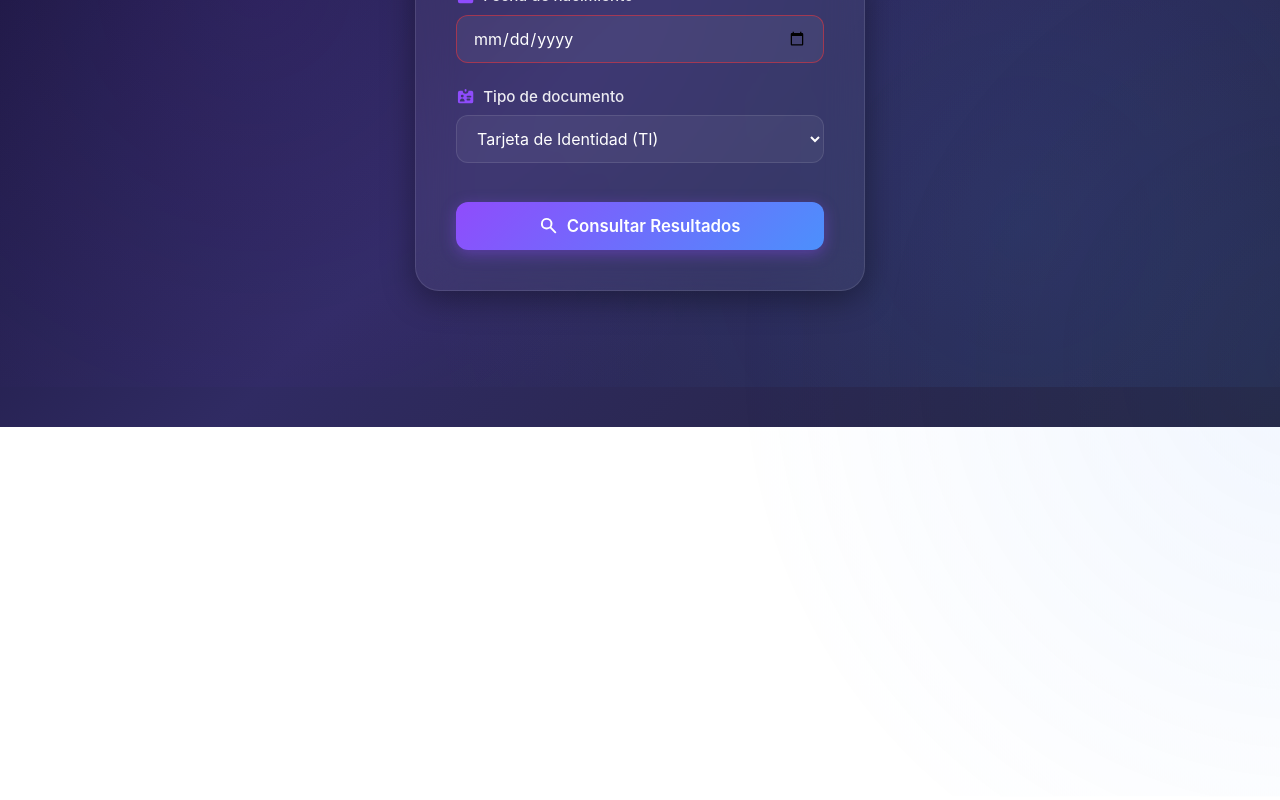
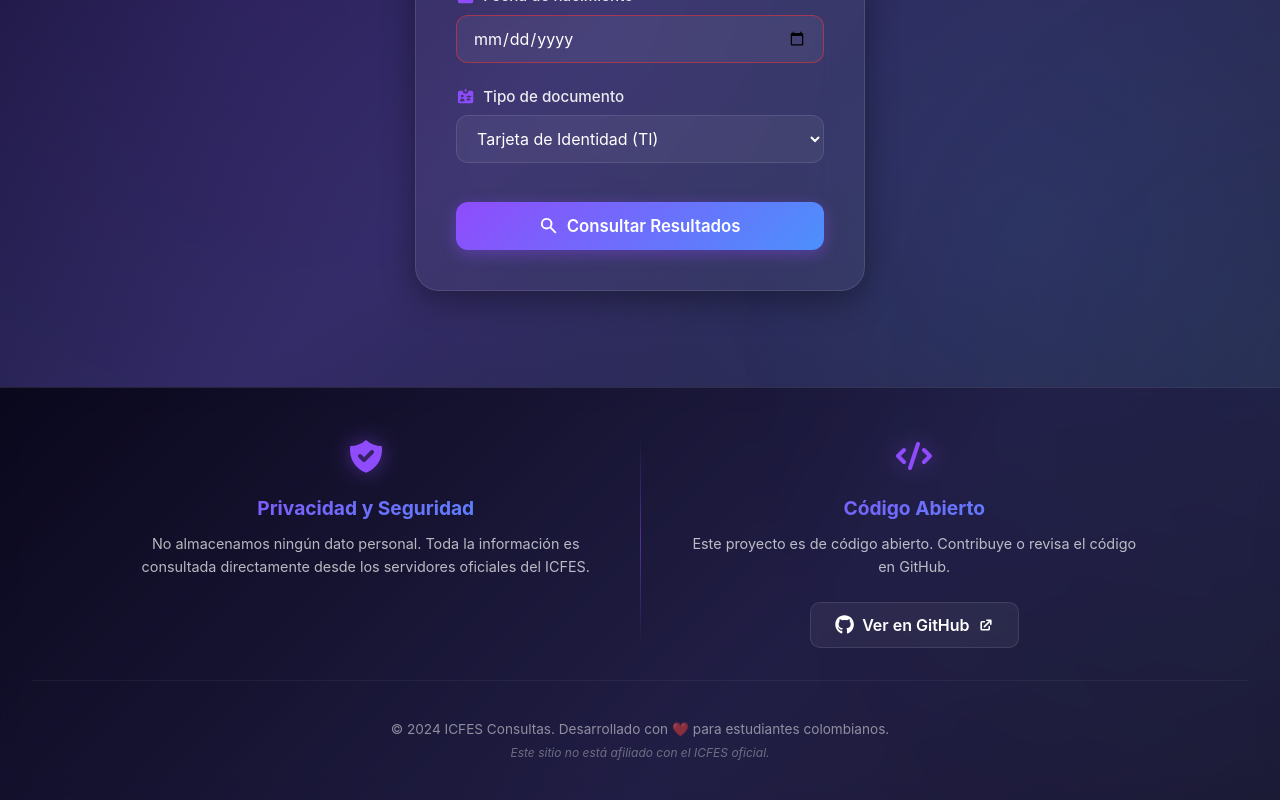
Before and after one commit to NeuDam/ICFES-WEB-CONSULTA, a React (Vite) app: page / in a window 1280 px wide. Shown: the part 413-1213 px from the top of the page. Before the commit the page ends 840 px from the top, so only its background shows below. Built offline with nearby package versions, Linux system fonts and the light colour scheme.

Commit message:
feat: Add Footer component with privacy and open-source information, and update styles

```diff
--- a/src/App.jsx
+++ b/src/App.jsx
@@ -1,6 +1,7 @@
 import axios from "axios";
 import Layout from "./components/Layout";
 import Loading from "./components/Loading";
+import Footer from "./components/Footer";
 import SEO from "./components/SEO";
 import { useState } from "react";
 import { HiDocumentText, HiCalendar, HiIdentification, HiSearch, HiCheckCircle, HiXCircle, HiChartBar, HiChatAlt2 } from "react-icons/hi";
@@ -133,6 +134,8 @@
           </>
         )}
       </div>
+
+      <Footer />
     </Layout>
   )
 }
--- /dev/null
+++ b/src/components/Footer.jsx
@@ -0,0 +1,50 @@
+import { HiShieldCheck, HiCode, HiExternalLink } from "react-icons/hi";
+import { FaGithub } from "react-icons/fa";
+
+const Footer = () => {
+  return (
+    <footer className="app-footer">
+      <div className="footer-content">
+        <div className="footer-section">
+          <HiShieldCheck className="footer-icon" />
+          <h3>Privacidad y Seguridad</h3>
+          <p>
+            No almacenamos ningún dato personal. Toda la información es consultada
+            directamente desde los servidores oficiales del ICFES.
+          </p>
+        </div>
+
+        <div className="footer-divider"></div>
+
+        <div className="footer-section">
+          <HiCode className="footer-icon" />
+          <h3>Código Abierto</h3>
+          <p>
+            Este proyecto es de código abierto. Contribuye o revisa el código en GitHub.
+          </p>
+          <a
+            href="https://github.com/NeuDam/ICFES-WEB-CONSULTA"
+            target="_blank"
+            rel="noopener noreferrer"
+            className="github-link"
+          >
+            <FaGithub className="github-icon" />
+            Ver en GitHub
+            <HiExternalLink className="external-icon" />
+          </a>
+        </div>
+      </div>
+
+      <div className="footer-bottom">
+        <p>
+          © {new Date().getFullYear()} ICFES Consultas. Desarrollado con ❤️ para estudiantes colombianos.
+        </p>
+        <p className="footer-disclaimer">
+          Este sitio no está afiliado con el ICFES oficial.
+        </p>
+      </div>
+    </footer>
+  );
+};
+
+export default Footer;
--- a/src/index.css
+++ b/src/index.css
@@ -5,13 +5,27 @@
   padding: 0;
 }
 
+html {
+  min-height: 100%;
+  height: 100%;
+  background: linear-gradient(135deg, #0f0c29 0%, #302b63 50%, #24243e 100%);
+  background-attachment: fixed;
+  /* Prevenir bounce en iOS */
+  overscroll-behavior: none;
+  -webkit-overflow-scrolling: touch;
+}
+
 body {
   margin: 0;
   min-height: 100vh;
-  background: linear-gradient(135deg, #0f0c29 0%, #302b63 50%, #24243e 100%);
+  min-height: 100dvh;
+  /* Para dispositivos móviles modernos */
+  background: transparent;
   color: white;
   position: relative;
   overflow-x: hidden;
+  /* Prevenir bounce en iOS */
+  overscroll-behavior-y: none;
 }
 
 body::before {
@@ -21,11 +35,25 @@
   left: 0;
   width: 100%;
   height: 100%;
+  min-height: 100vh;
+  min-height: 100dvh;
   background-image:
     radial-gradient(circle at 20% 50%, rgba(143, 76, 252, 0.1) 0%, transparent 50%),
     radial-gradient(circle at 80% 80%, rgba(76, 144, 252, 0.1) 0%, transparent 50%);
   pointer-events: none;
   z-index: 0;
+}
+
+#root {
+  min-height: 100vh;
+  min-height: 100dvh;
+  position: relative;
+}
+
+main {
+  min-height: 100vh;
+  min-height: 100dvh;
+  position: relative;
 }
 
 .container-buttons {
@@ -704,10 +732,11 @@
 /* Scrollbar personalizado */
 ::-webkit-scrollbar {
   width: 10px;
+  height: 10px;
 }
 
 ::-webkit-scrollbar-track {
-  background: rgba(255, 255, 255, 0.05);
+  background: #0f0c29;
 }
 
 ::-webkit-scrollbar-thumb {
@@ -717,6 +746,12 @@
 
 ::-webkit-scrollbar-thumb:hover {
   background: linear-gradient(180deg, #a05cfc, #5ca0fc);
+}
+
+/* Firefox scrollbar */
+* {
+  scrollbar-width: thin;
+  scrollbar-color: #8f4cfc #0f0c29;
 }
 
 /* Animación de entrada para main */
@@ -897,6 +932,7 @@
   right: -50%;
   width: 100%;
   height: 100%;
+  min-height: 100vh;
   background-image:
     radial-gradient(circle at center, rgba(76, 144, 252, 0.08) 0%, transparent 70%);
   pointer-events: none;
@@ -1034,3 +1070,149 @@
     font-size: 1rem;
   }
 }
+
+/* Footer Styles */
+.app-footer {
+  margin-top: 6rem;
+  padding: 3rem 2rem 2rem;
+  background: rgba(0, 0, 0, 0.3);
+  backdrop-filter: blur(10px);
+  border-top: 1px solid rgba(255, 255, 255, 0.1);
+  position: relative;
+  z-index: 1;
+}
+
+.footer-content {
+  max-width: 1000px;
+  margin: 0 auto;
+  display: grid;
+  grid-template-columns: 1fr auto 1fr;
+  gap: 3rem;
+  align-items: start;
+  margin-bottom: 2rem;
+}
+
+.footer-section {
+  text-align: center;
+}
+
+.footer-icon {
+  font-size: 2.5rem;
+  color: #8f4cfc;
+  margin-bottom: 1rem;
+  filter: drop-shadow(0 0 10px rgba(143, 76, 252, 0.5));
+}
+
+.footer-section h3 {
+  font-size: 1.2rem;
+  margin-bottom: 0.75rem;
+  background: linear-gradient(135deg, #8f4cfc, #4c90fc);
+  -webkit-background-clip: text;
+  -webkit-text-fill-color: transparent;
+  background-clip: text;
+}
+
+.footer-section p {
+  font-size: 0.9rem;
+  line-height: 1.6;
+  color: rgba(255, 255, 255, 0.7);
+  margin-bottom: 1rem;
+}
+
+.footer-divider {
+  width: 1px;
+  height: 100%;
+  min-height: 120px;
+  background: linear-gradient(to bottom,
+      transparent,
+      rgba(143, 76, 252, 0.5),
+      transparent);
+}
+
+.github-link {
+  display: inline-flex;
+  align-items: center;
+  gap: 0.5rem;
+  padding: 0.75rem 1.5rem;
+  background: rgba(255, 255, 255, 0.05);
+  border: 1px solid rgba(255, 255, 255, 0.1);
+  border-radius: 10px;
+  color: white;
+  text-decoration: none;
+  font-weight: 600;
+  transition: all 0.3s ease;
+  margin-top: 0.5rem;
+}
+
+.github-link:hover {
+  background: rgba(143, 76, 252, 0.2);
+  border-color: #8f4cfc;
+  transform: translateY(-2px);
+  box-shadow: 0 4px 15px rgba(143, 76, 252, 0.3);
+}
+
+.github-icon {
+  font-size: 1.2rem;
+}
+
+.external-icon {
+  font-size: 1rem;
+}
+
+.footer-bottom {
+  text-align: center;
+  padding-top: 2rem;
+  border-top: 1px solid rgba(255, 255, 255, 0.05);
+}
+
+.footer-bottom p {
+  font-size: 0.85rem;
+  color: rgba(255, 255, 255, 0.5);
+  margin: 0.5rem 0;
+}
+
+.footer-disclaimer {
+  font-size: 0.75rem !important;
+  font-style: italic;
+  opacity: 0.7;
+}
+
+/* Responsive Footer */
+@media screen and (max-width: 767px) {
+  .app-footer {
+    padding: 2rem 1rem 1.5rem;
+    margin-top: 4rem;
+  }
+
+  .footer-content {
+    grid-template-columns: 1fr;
+    gap: 2rem;
+  }
+
+  .footer-divider {
+    display: none;
+  }
+
+  .footer-section {
+    padding: 1.5rem;
+    background: rgba(255, 255, 255, 0.02);
+    border-radius: 12px;
+  }
+
+  .footer-icon {
+    font-size: 2rem;
+  }
+
+  .footer-section h3 {
+    font-size: 1.1rem;
+  }
+
+  .footer-section p {
+    font-size: 0.85rem;
+  }
+
+  .github-link {
+    padding: 0.6rem 1.2rem;
+    font-size: 0.9rem;
+  }
+}
```
